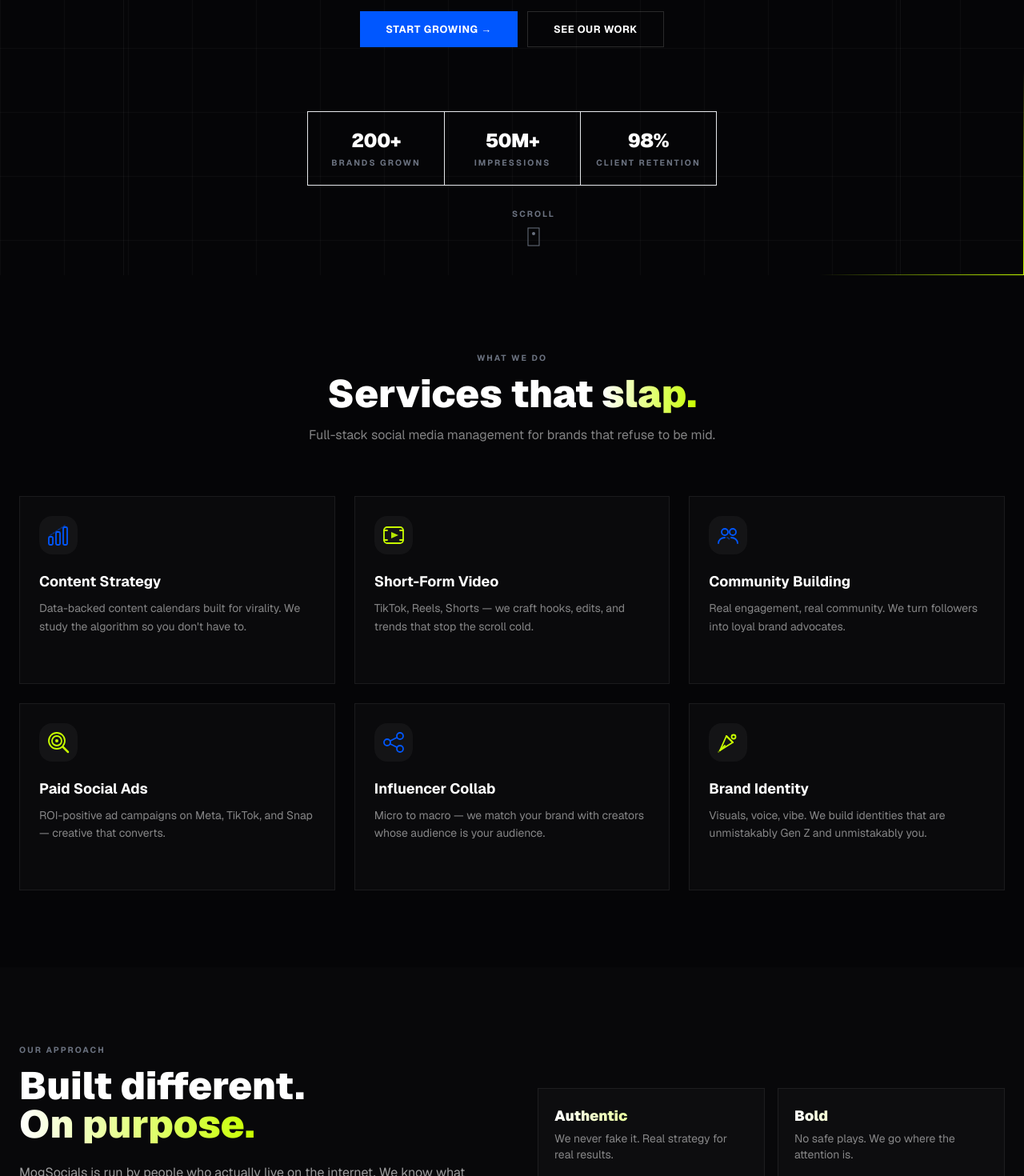
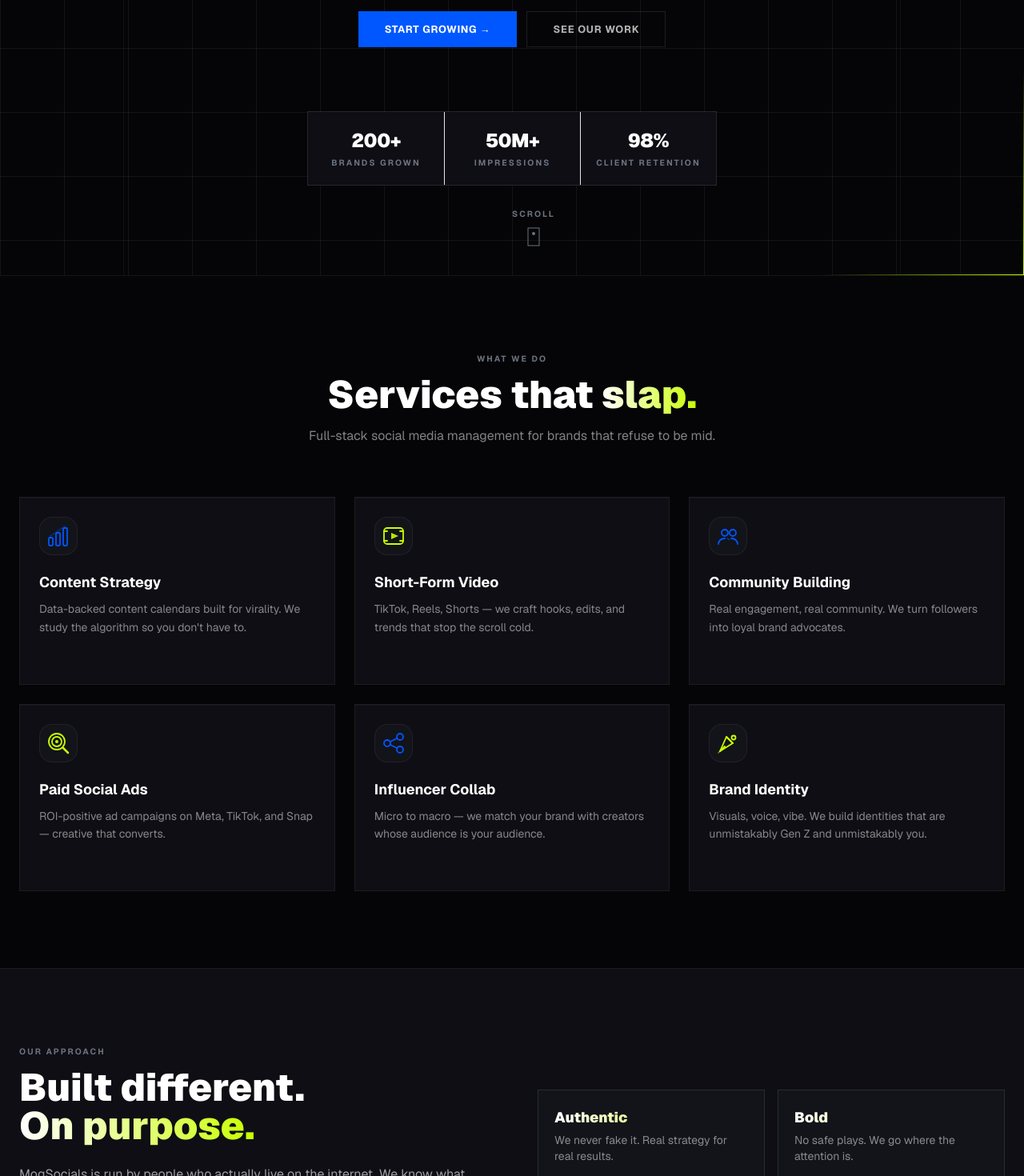
Before and after one commit to ammcguiggan/mogsocials, a Next.js app: page / in a window 1280 px wide. Shown: the part 500-1970 px from the top of the page at 80% size. Built offline with nearby package versions, Linux system fonts and the light colour scheme.

Commit message:
Improve dark mode contrast and input field visibility

```diff
--- a/app/components/Footer.tsx
+++ b/app/components/Footer.tsx
@@ -1,6 +1,6 @@
 export default function Footer() {
   return (
-    <footer className="border-t border-white/10 py-10 px-6 text-center">
+    <footer className="section-divider py-10 px-6 text-center" style={{ background: "var(--bg-raised)" }}>
       <p className="text-lg font-black text-white uppercase tracking-tight mb-2">
         Mog<span style={{ color: "#0057ff" }}>Socials</span>
       </p>
--- a/app/globals.css
+++ b/app/globals.css
@@ -3,11 +3,17 @@
 @tailwind utilities;
 
 :root {
-  --blade:   #0057ff;
-  --acid:    #c8ff00;
-  --chrome:  #6b7280;
-  --steel:   #111118;
-  --obsidian:#050507;
+  /* ── Depth tier palette ─────────────────────────────── */
+  --bg-base:    #050507;   /* body — deepest layer          */
+  --bg-raised:  #0e0e14;   /* cards, form wrapper           */
+  --bg-input:   #13131a;   /* inputs — visibly above cards  */
+  --border-sub: rgba(255,255,255,0.06);  /* structural dividers */
+  --border-ui:  rgba(255,255,255,0.10);  /* interactive borders */
+
+  /* ── Accent tokens ──────────────────────────────────── */
+  --blade:    #0057ff;
+  --acid:     #c8ff00;
+  --chrome:   #6b7280;
 }
 
 * {
@@ -16,21 +22,19 @@
   padding: 0;
 }
 
-html {
-  scroll-behavior: smooth;
-}
+html { scroll-behavior: smooth; }
 
 body {
-  background: #050507;
+  background: var(--bg-base);
   color: #f5f5f5;
   font-family: var(--font-geist-sans), system-ui, sans-serif;
   overflow-x: hidden;
 }
 
-/* Scrollbar — thin chrome line */
+/* Scrollbar — single blade-blue line */
 ::-webkit-scrollbar { width: 2px; }
-::-webkit-scrollbar-track { background: #050507; }
-::-webkit-scrollbar-thumb { background: #0057ff; }
+::-webkit-scrollbar-track { background: var(--bg-base); }
+::-webkit-scrollbar-thumb { background: var(--blade); }
 
 /* Selection */
 ::selection {
@@ -39,7 +43,8 @@ body {
 }
 
 @layer utilities {
-  /* Sharp gradient text: white → acid green */
+
+  /* ── Text ───────────────────────────────────────────── */
   .text-gradient {
     background: linear-gradient(90deg, #ffffff 0%, #c8ff00 100%);
     -webkit-background-clip: text;
@@ -47,42 +52,50 @@ body {
     background-clip: text;
   }
 
-  /* Blue accent glow — used sparingly on blade-colored elements */
-  .glow-blade {
-    box-shadow: 0 0 18px rgba(0, 87, 255, 0.45);
+  /* Section label: tiny, spaced, chrome */
+  .label-tag {
+    font-size: 0.65rem;
+    font-weight: 700;
+    letter-spacing: 0.2em;
+    text-transform: uppercase;
+    color: var(--chrome);
   }
 
-  /* Acid green accent glow */
-  .glow-acid {
-    box-shadow: 0 0 18px rgba(200, 255, 0, 0.35);
+  /* ── Surfaces ───────────────────────────────────────── */
+
+  /* Card / container — lifted off body bg */
+  .glass {
+    background: var(--bg-raised);
+    border: 1px solid var(--border-sub);
   }
 
-  /* High-contrast dark card surface, sharp 1px border */
-  .glass {
-    background: rgba(255, 255, 255, 0.02);
-    border: 1px solid rgba(255, 255, 255, 0.07);
+  /* Input field — one level above cards */
+  .input-field {
+    width: 100%;
+    background: var(--bg-input);
+    border: 1px solid var(--border-ui);
+    padding: 0.75rem 1rem;
+    color: #fff;
+    font-size: 0.875rem;
+    font-weight: 300;
+    letter-spacing: 0.03em;
+    outline: none;
+    transition: border-color 0.15s ease, box-shadow 0.15s ease;
   }
 
-  /* Sharp rectangular button base */
-  .btn-sharp {
-    display: inline-flex;
-    align-items: center;
-    justify-content: center;
-    font-weight: 700;
-    letter-spacing: 0.04em;
-    text-transform: uppercase;
-    font-size: 0.8rem;
-    padding: 0.75rem 2rem;
-    border: 1px solid rgba(255, 255, 255, 0.15);
-    transition: all 0.15s ease;
+  .input-field::placeholder {
+    color: rgba(255, 255, 255, 0.2);
   }
 
-  .btn-sharp:hover {
-    background: rgba(255, 255, 255, 0.06);
-    border-color: rgba(255, 255, 255, 0.35);
+  /* Focus: blade-blue border + faint glow */
+  .input-field:focus {
+    border-color: var(--blade);
+    box-shadow: 0 0 0 1px rgba(0, 87, 255, 0.25);
   }
 
-  /* Primary blade-fill button */
+  /* ── Buttons ────────────────────────────────────────── */
+
+  /* Primary: solid blade blue */
   .btn-primary {
     display: inline-flex;
     align-items: center;
@@ -92,30 +105,55 @@ body {
     text-transform: uppercase;
     font-size: 0.8rem;
     padding: 0.75rem 2rem;
-    background: #0057ff;
+    background: var(--blade);
     color: #fff;
-    transition: all 0.15s ease;
+    border: 1px solid var(--blade);
+    transition: background 0.15s ease, box-shadow 0.15s ease;
   }
 
   .btn-primary:hover {
     background: #0047d4;
-    box-shadow: 0 0 24px rgba(0, 87, 255, 0.5);
+    box-shadow: 0 0 20px rgba(0, 87, 255, 0.45);
   }
 
-  /* Subtle grid overlay */
+  /* Secondary: transparent with visible border */
+  .btn-sharp {
+    display: inline-flex;
+    align-items: center;
+    justify-content: center;
+    font-weight: 700;
+    letter-spacing: 0.06em;
+    text-transform: uppercase;
+    font-size: 0.8rem;
+    padding: 0.75rem 2rem;
+    background: transparent;
+    color: rgba(255,255,255,0.7);
+    border: 1px solid var(--border-ui);
+    transition: background 0.15s ease, border-color 0.15s ease, color 0.15s ease;
+  }
+
+  .btn-sharp:hover {
+    background: rgba(255, 255, 255, 0.05);
+    border-color: rgba(255, 255, 255, 0.28);
+    color: #fff;
+  }
+
+  /* ── Layout helpers ─────────────────────────────────── */
+
+  /* Thin border between major sections */
+  .section-divider {
+    border-top: 1px solid var(--border-sub);
+  }
+
+  /* 80×80 grid overlay */
   .grid-overlay {
     background-image:
-      linear-gradient(rgba(255,255,255,0.03) 1px, transparent 1px),
-      linear-gradient(90deg, rgba(255,255,255,0.03) 1px, transparent 1px);
+      linear-gradient(var(--border-sub) 1px, transparent 1px),
+      linear-gradient(90deg, var(--border-sub) 1px, transparent 1px);
     background-size: 80px 80px;
   }
 
-  /* Section label style */
-  .label-tag {
-    font-size: 0.65rem;
-    font-weight: 700;
-    letter-spacing: 0.2em;
-    text-transform: uppercase;
-    color: var(--chrome);
-  }
+  /* Glow accents */
+  .glow-blade { box-shadow: 0 0 18px rgba(0, 87, 255, 0.45); }
+  .glow-acid  { box-shadow: 0 0 18px rgba(200, 255, 0, 0.35); }
 }
--- a/app/sections/About.tsx
+++ b/app/sections/About.tsx
@@ -19,7 +19,7 @@ export default function About() {
   }, []);
 
   return (
-    <section id="about" className="py-24 px-6 overflow-hidden" style={{ background: "rgba(255,255,255,0.01)" }}>
+    <section id="about" className="py-24 px-6 overflow-hidden section-divider" style={{ background: "var(--bg-raised)" }}>
       <div ref={ref} className="max-w-7xl mx-auto grid md:grid-cols-2 gap-16 items-center">
         {/* Left — text */}
         <div
@@ -49,7 +49,7 @@ export default function About() {
           style={{ opacity: visible ? 1 : 0, transform: visible ? "translateX(0)" : "translateX(50px)", transitionDelay: "150ms" }}
         >
           {values.map(({ label, desc }) => (
-            <div key={label} className="glass p-5 group hover:border-white/12 transition-all">
+            <div key={label} className="p-5 group transition-all" style={{ background: "var(--bg-input)", border: "1px solid var(--border-ui)" }}>
               <p className="text-gradient font-black text-lg mb-1">{label}</p>
               <p className="text-white/50 text-sm">{desc}</p>
             </div>
--- a/app/sections/Contact.tsx
+++ b/app/sections/Contact.tsx
@@ -10,11 +10,10 @@ export default function Contact() {
     setSent(true);
   };
 
-  const inputClass =
-    "w-full glass px-4 py-3 text-white placeholder-white/20 text-sm outline-none focus:border-blade/50 border border-white/07 transition-all duration-200 bg-transparent font-light tracking-wide";
+  const inputClass = "input-field";
 
   return (
-    <section id="contact" className="py-24 px-6">
+    <section id="contact" className="py-24 px-6 section-divider">
       <div className="max-w-3xl mx-auto">
         <div className="text-center mb-12">
           <p className="label-tag mb-3">Contact</p>
@@ -33,7 +32,7 @@ export default function Contact() {
             <p className="text-white/40 text-sm">Expect a reply within 24 hours.</p>
           </div>
         ) : (
-          <form onSubmit={handleSubmit} className="glass p-8 flex flex-col gap-3 border border-white/06">
+          <form onSubmit={handleSubmit} className="glass p-8 flex flex-col gap-3">
             <div className="grid md:grid-cols-2 gap-3">
               <input
                 className={inputClass}
--- a/app/sections/Hero.tsx
+++ b/app/sections/Hero.tsx
@@ -63,7 +63,7 @@ export default function Hero() {
         </div>
 
         {/* Stats row */}
-        <div className="mt-20 mb-8 grid grid-cols-3 gap-0 max-w-lg mx-auto border border-white/08 divide-x divide-white/08">
+        <div className="mt-20 mb-8 grid grid-cols-3 gap-0 max-w-lg mx-auto divide-x" style={{ background: "var(--bg-raised)", border: "1px solid var(--border-ui)", borderColor: "var(--border-ui)" }}>
           {[
             { val: "200+", label: "Brands Grown" },
             { val: "50M+", label: "Impressions" },
--- a/app/sections/Portfolio.tsx
+++ b/app/sections/Portfolio.tsx
@@ -43,7 +43,7 @@ export default function Portfolio() {
   }, []);
 
   return (
-    <section id="portfolio" className="py-24 px-6">
+    <section id="portfolio" className="py-24 px-6 section-divider">
       <div className="max-w-7xl mx-auto">
         <div className="text-center mb-16">
           <p className="label-tag mb-3">Results</p>
@@ -56,11 +56,13 @@ export default function Portfolio() {
           {projects.map(({ brand, category, result, gradient, tag }, i) => (
             <div
               key={brand}
-              className="relative overflow-hidden glass group cursor-default transition-all duration-500"
+              className="relative overflow-hidden group cursor-default transition-all duration-500"
               style={{
                 opacity: visible ? 1 : 0,
                 transform: visible ? "translateY(0) scale(1)" : "translateY(30px) scale(0.97)",
                 transitionDelay: `${i * 100}ms`,
+                background: "var(--bg-raised)",
+                border: "1px solid var(--border-ui)",
               }}
             >
               {/* Gradient bar */}
--- a/app/sections/Services.tsx
+++ b/app/sections/Services.tsx
@@ -131,7 +131,7 @@ function ServiceCard({ service, index }: { service: (typeof services)[0]; index:
         opacity: visible ? 1 : 0,
         transform: visible ? "translateY(0)" : "translateY(40px)",
         transitionDelay: `${index * 80}ms`,
-        boxShadow: hovered ? `0 20px 60px ${service.glow}` : "none",
+        boxShadow: hovered ? `0 16px 48px ${service.glow}, inset 0 1px 0 rgba(255,255,255,0.04)` : "inset 0 1px 0 rgba(255,255,255,0.03)",
       }}
     >
       {/* Icon container — circular halo on hover */}
@@ -140,10 +140,11 @@ function ServiceCard({ service, index }: { service: (typeof services)[0]; index:
         style={{
           color: service.color,
           background: hovered
-            ? `radial-gradient(circle, ${service.color}18 0%, transparent 80%)`
-            : "rgba(255,255,255,0.04)",
-          boxShadow: hovered ? `0 0 20px ${service.color}30` : "none",
-          transform: hovered ? "scale(1.08)" : "scale(1)",
+            ? `radial-gradient(circle, ${service.color}1a 0%, transparent 80%)`
+            : "var(--bg-input)",
+          border: `1px solid ${hovered ? service.color + "30" : "rgba(255,255,255,0.06)"}`,
+          boxShadow: hovered ? `0 0 16px ${service.color}25` : "none",
+          transform: hovered ? "scale(1.06)" : "scale(1)",
         }}
       >
         {service.icon}
@@ -165,7 +166,7 @@ function ServiceCard({ service, index }: { service: (typeof services)[0]; index:
 
 export default function Services() {
   return (
-    <section id="services" className="py-24 px-6">
+    <section id="services" className="py-24 px-6 section-divider">
       <div className="max-w-7xl mx-auto">
         <div className="text-center mb-16">
           <p className="label-tag mb-3">What We Do</p>
```
Also changed, not shown: app/sections/Testimonials.tsx (+5 -3 lines).
